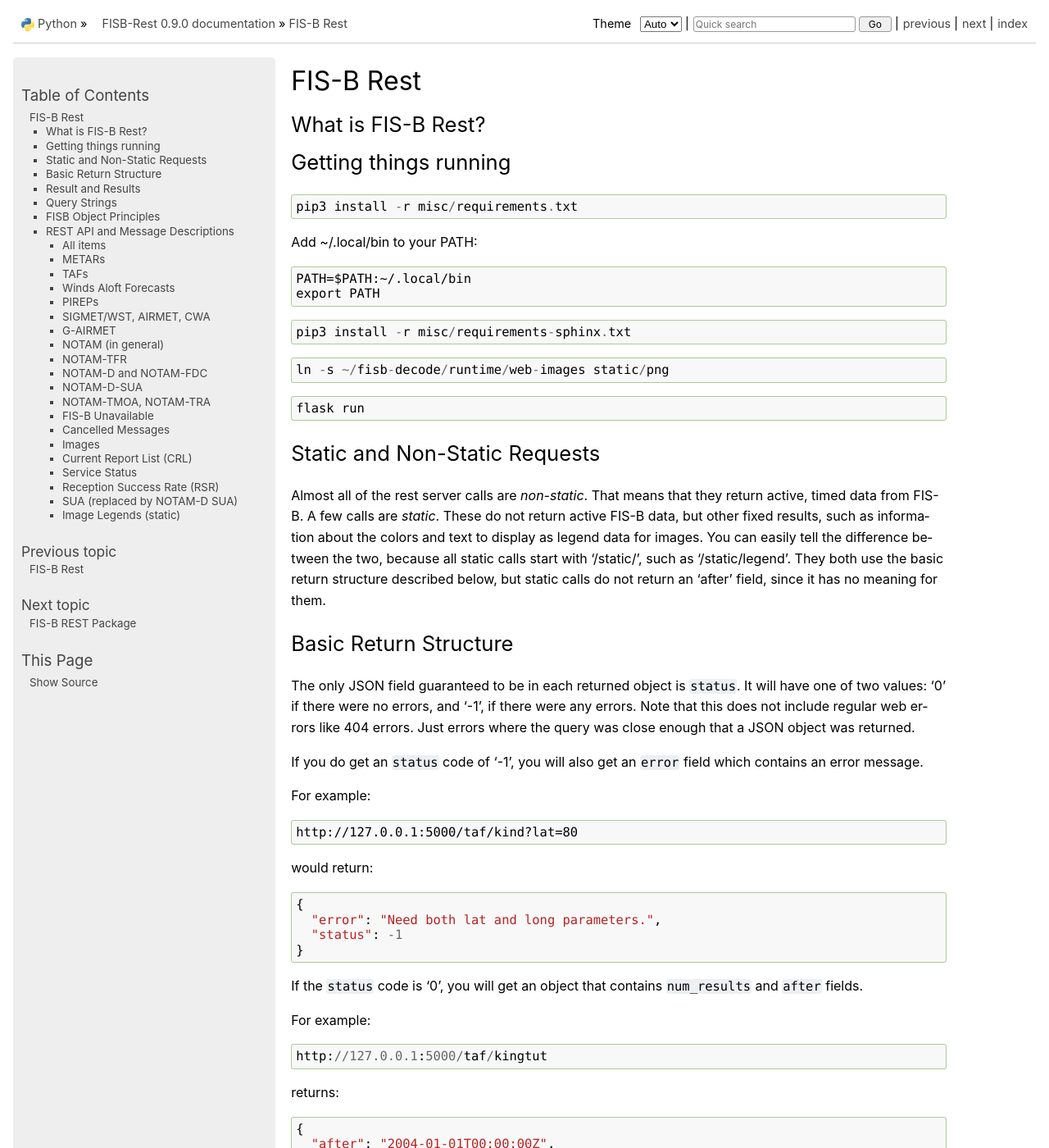
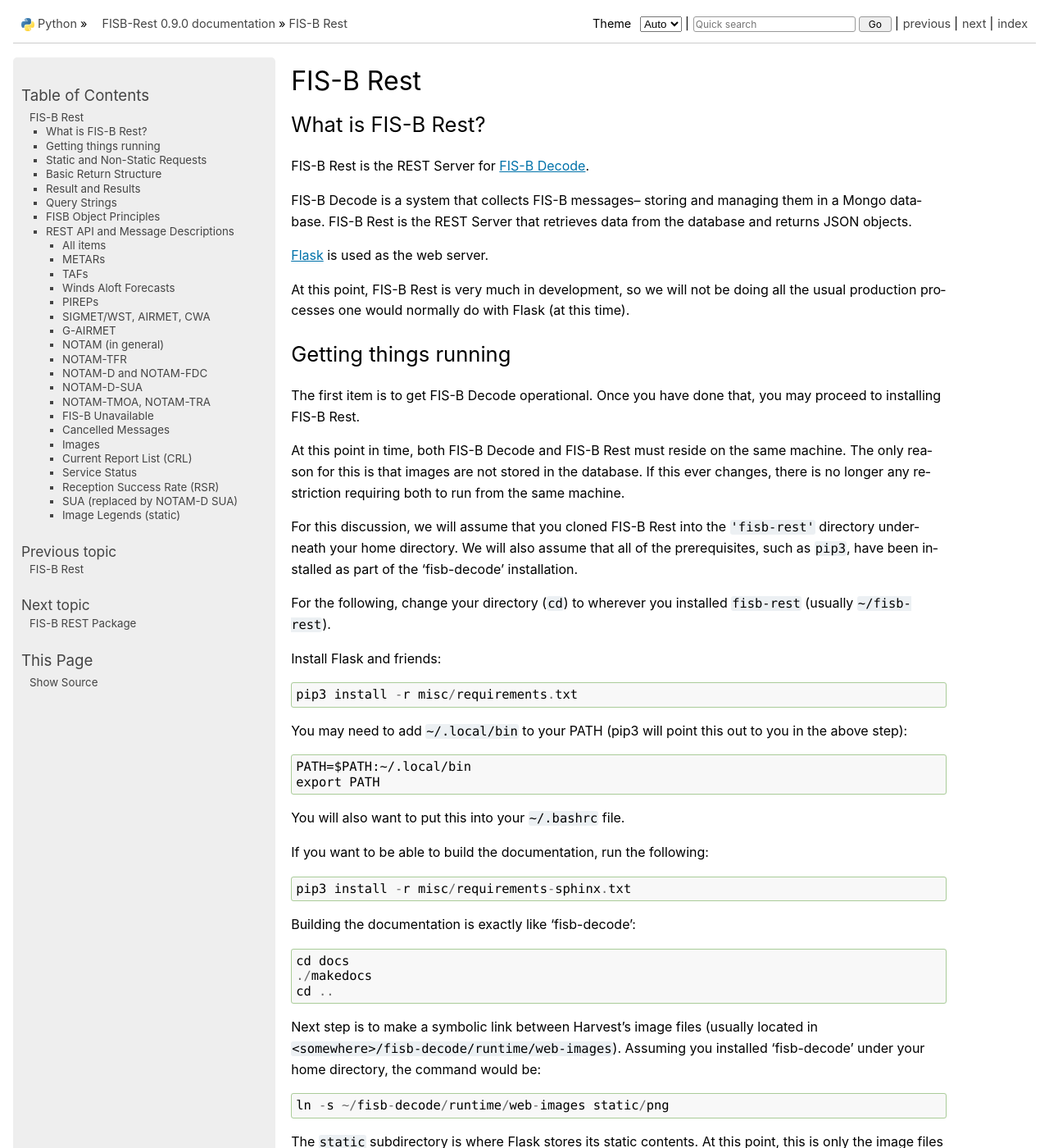
Before and after one commit to rand-projects/fisb-rest, a Sphinx documentation site: the page built from docs/source/document.rst, in a window 1280 px wide and 1400 px high. Shown: the whole window at 82% size. Built offline with Sphinx 7.4.7, drawn with Linux system fonts in a browser that asks for light colours; some of the changed text lies outside the part shown.

Commit message:
Documentation.

```diff
--- a/docs/source/document.rst
+++ b/docs/source/document.rst
@@ -4,29 +4,105 @@
 What is FIS-B Rest?
 -------------------
 
+FIS-B Rest is the REST Server for
+`FIS-B Decode <https://github.com/rand-projects/fisb-decode>`_.
+
+FIS-B Decode is a system that collects FIS-B messages-- storing and
+managing them in a Mongo database. FIS-B Rest is the REST Server that
+retrieves data from the database and returns JSON objects.
+
+`Flask <https://flask-restful.readthedocs.io/en/latest/>`_ is used
+as the web server.
+
+At this point, FIS-B Rest is very much in development, so we will
+not be doing all the usual production processes one would normally
+do with Flask (at this time).
+
 Getting things running
 ----------------------
 
-::
+The first item is to get FIS-B Decode operational.
+Once you have done that, you may proceed to installing
+FIS-B Rest.
+
+At this point in time, both FIS-B Decode and FIS-B Rest must
+reside on the same machine. The only reason for this is that
+images are not stored in the database. If this ever changes,
+there is no longer any restriction requiring both to run from
+the same machine.
+
+For this discussion, we will assume that you cloned FIS-B Rest
+into the ``'fisb-rest'`` directory underneath your home directory.
+We will also assume that all of the prerequisites, such as
+``pip3``, have been installed as part of the 'fisb-decode'
+installation.
+
+For the following, change your directory (``cd``) to wherever
+you installed ``fisb-rest`` (usually ``~/fisb-rest``).
+
+Install Flask and friends: ::
 
    pip3 install -r misc/requirements.txt
 
-Add ~/.local/bin to your PATH: ::
+You may need to add ``~/.local/bin`` to your PATH (pip3 will
+point this out to you in the above step): ::
 
   PATH=$PATH:~/.local/bin
   export PATH
 
-::
+You will also want to put this into your ``~/.bashrc`` file.
+
+If you want to be able to build the documentation, run the following: ::
 
    pip3 install -r misc/requirements-sphinx.txt
 
-::
+Building the documentation is exactly like 'fisb-decode': ::
+
+  cd docs
+  ./makedocs
+  cd ..
+
+Next step is to make a symbolic link between Harvest's
+image files (usually located in
+``<somewhere>/fisb-decode/runtime/web-images``). Assuming
+you installed 'fisb-decode' under your home directory, the
+command would be: ::
 
    ln -s ~/fisb-decode/runtime/web-images static/png
 
-::
+The ``static`` subdirectory is where Flask stores its static contents.
+At this point, this is only the image files and an ``index.html`` placeholder.
+
+There is a configuration file in ``fisb-rest`` called
+``fisb_restConfig.py``. It should look something like: ::
+
+  #: Where to write error messages.
+  ERROR_FILENAME = 'FISB_REST.ERR'
+
+  #: MONGO URI
+  MONGO_URI = 'mongodb://localhost:27017/'
+
+Make sure that ``MONGO_URI`` is set to the same value as you are using
+for 'fisb-decode'.
+
+All that is left is to run Flask: ::
 
    flask run
+
+And you are done! Almost. You probably want to install something
+like
+`postman <https://www.postman.com/>`_
+to send requests and see the results.
+
+The documentation contains details on all the server requests,
+as well as details on the returned JSON objects.
+The ``fisb-rest/docs`` directory has a PDF of the primary user guide
+material in the file ``fisb-rest-intro.pdf``. To see the complete
+documentation, build the docs with ``'./makedocs'`` from the ``docs``
+subdirectory.
+
+The rest of this document describes important background information
+and details of the REST request and JSON results structure.
 
 Static and Non-Static Requests
 ------------------------------
```
Also changed, not shown: other parts of docs/source/document.rst (+2 -1 lines), README.MD (added, +13 -0 lines), 2 other files.
